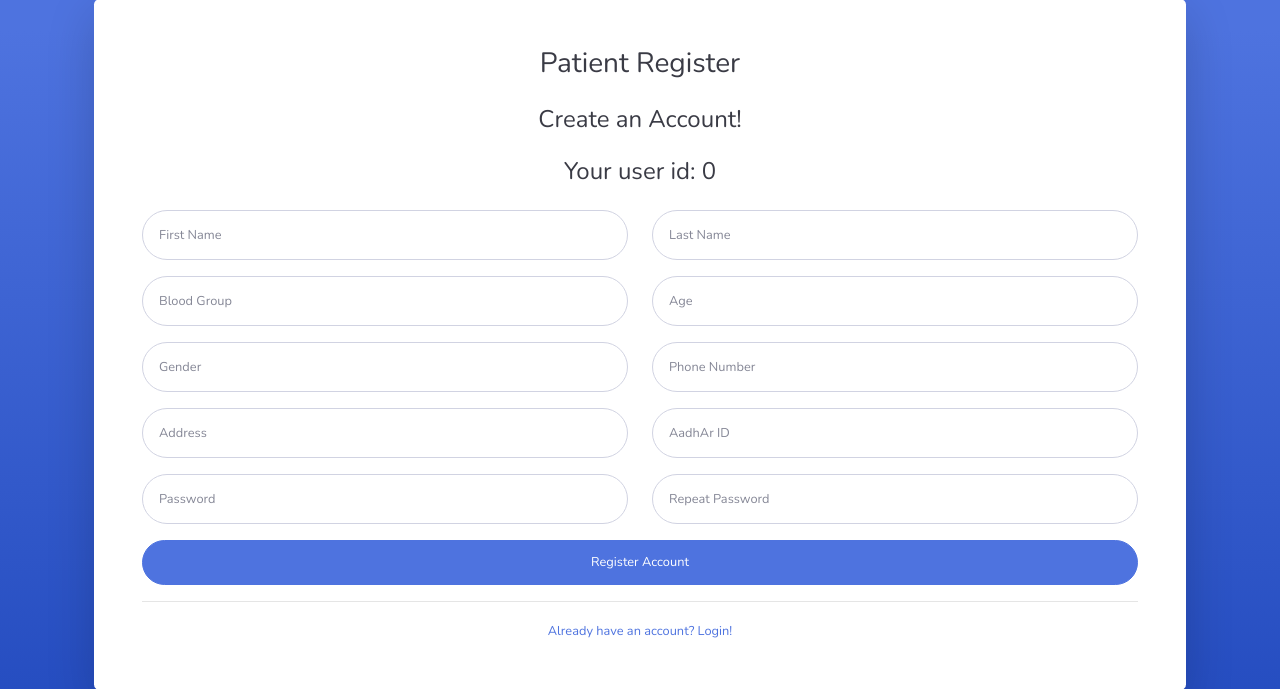
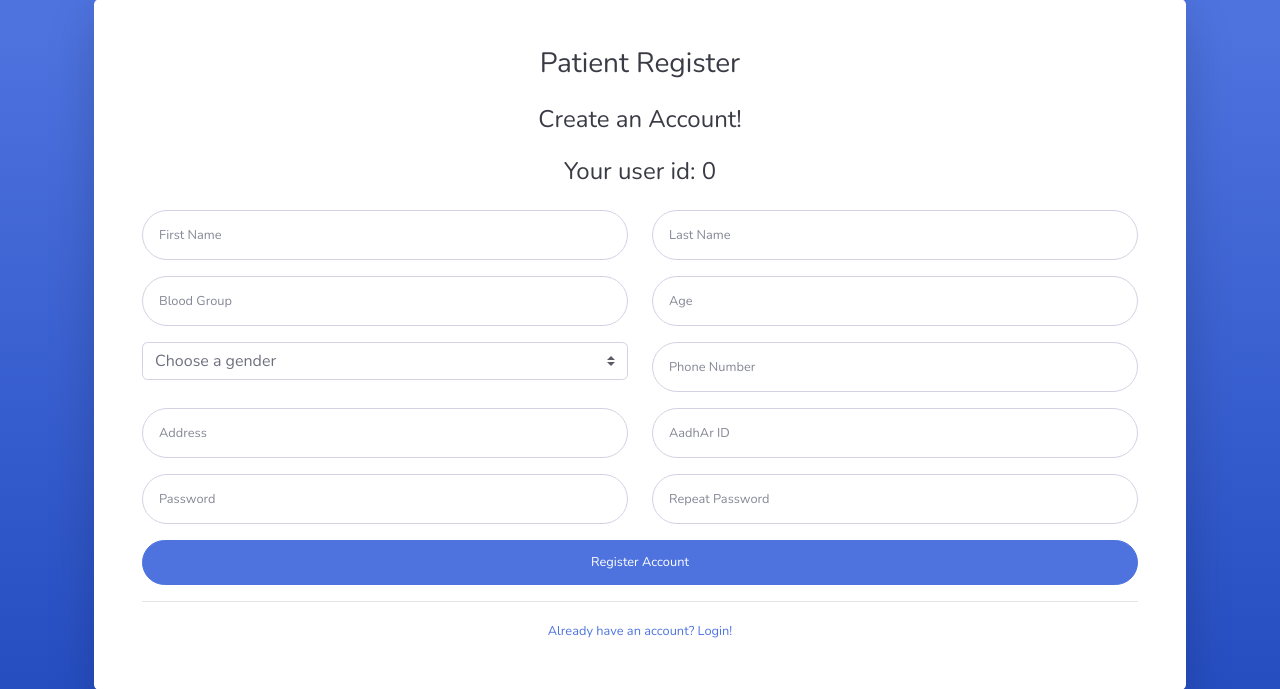
Before and after one commit to aayush11shah/HospitalManagement, a Flask app: page /patient_register.html in a window 1280 px wide. Shown: the part 49-738 px from the top of the page. Run offline with Flask 2, Linux system fonts and the light colour scheme; data that the repository does not hold is empty; some libraries are stand-ins or nearby versions.

Commit message:
gender dropdown in patient_register

```diff
--- a/templates/patient_register.html
+++ b/templates/patient_register.html
@@ -62,7 +62,13 @@
 
                                 <div class="form-group row">
                                     <div class="col-sm-6 mb-3 mb-sm-0">
-                                        <input name="gender" type="text" class="form-control form-control-user" id="gender" aria-labelledby="exampleInputPassword" placeholder="Gender">
+                                        <input type="hidden" name="gender" type="text">
+										<select class="custom-select" id="gender_select" name="gender_select">
+											<option selected value="-1">Choose a gender</option>
+											<option value="0">M</option>
+											<option value="1">F</option>
+											<option value="2">Other</option>
+										</select>
                                     </div>
                                     <div class="col-sm-6">
                                         <input name ="ph_no" type="text" class="form-control form-control-user" id="ph_no" aria-labelledby="exampleRepeatPassword" placeholder="Phone Number">
@@ -128,7 +134,7 @@
 
             var age = document.getElementById("age").value;
 
-            var gender = document.getElementById("gender").value;
+            var gender = document.getElementById("gender_select").getElementsByTagName("option")[document.getElementById("gender_select").selectedIndex].text;
 
             var phone = document.getElementById("ph_no").value;
 
@@ -138,7 +144,7 @@
 
 
         // Conditions
-            if (fname != '' && lname != '' &&  pwd != '' && repPwd != '' && bloodgrp!='' && age!='' && gender!='' && phone!='' && address!='' && adhar_id!=''  ) {
+            if (fname != '' && lname != '' &&  pwd != '' && repPwd != '' && bloodgrp!='' && age!='' && gender!='Choose a gender' && phone!='' && address!='' && adhar_id!=''  ) {
                 if(pwd == repPwd){
                     alert("Please take note of your USER ID and PASSWORD before pressing OK.");
                     return true;
@@ -153,6 +159,7 @@
                 return false;
             }
         }
+
     </script>
 
 </body>
```
